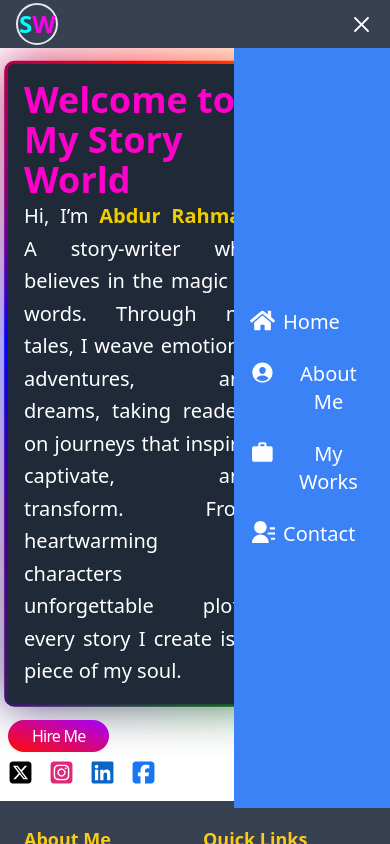
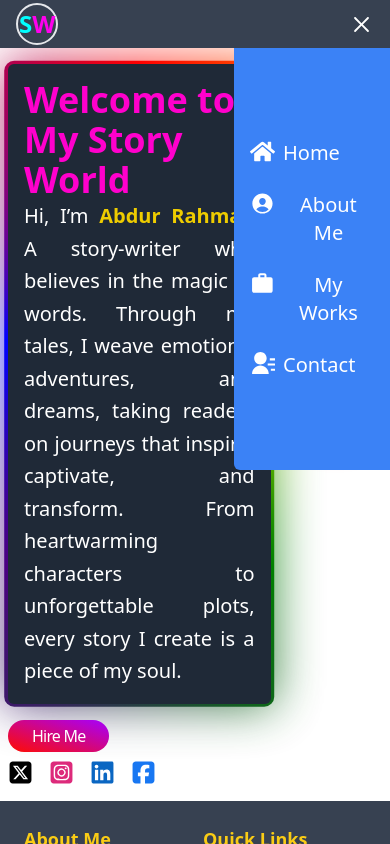
Before and after one commit to mdaleardc/client-project, a React (Vite) app: page / in a window 390 px wide. Both pictures are taken after a click on the element 361 px from the left and 24 px from the top of the page. Shown: the top 844 px of the page. Built offline with nearby package versions, Linux system fonts and the light colour scheme.

Commit message:
position changed

```diff
--- a/src/components/Header.jsx
+++ b/src/components/Header.jsx
@@ -45,7 +45,7 @@ const Header = () => {
     </nav>
     {
       isOpen &&
-    <div className='container sm:hidden w-2/5 h-[90vh]  bg-blue-500 flex flex-col gap-6 justify-center text-white absolute top-[3rem] right-0 z-20'>
+    <div className='container sm:hidden w-2/5 h-[50%] rounded-bl-md  bg-blue-500 flex flex-col gap-6 justify-center text-white fixed top-[3rem] right-0 z-20'>
     <Link to="/" className='hover:text-[#f03]'>
     <button className='cursor-pointer text-xl font-medium flex flex-row gap-2 mx-[1rem]'><FaHome size='25'/>Home</button>
     </Link>
```
